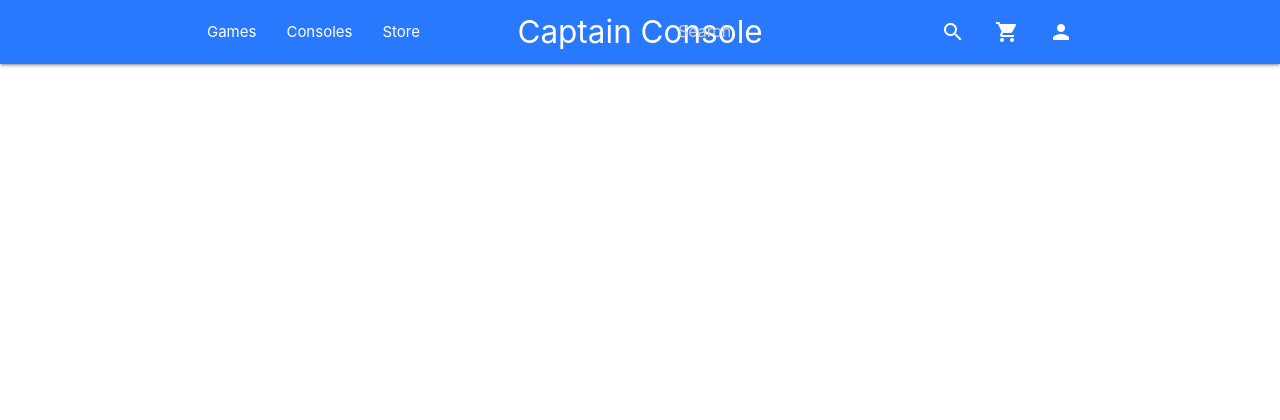
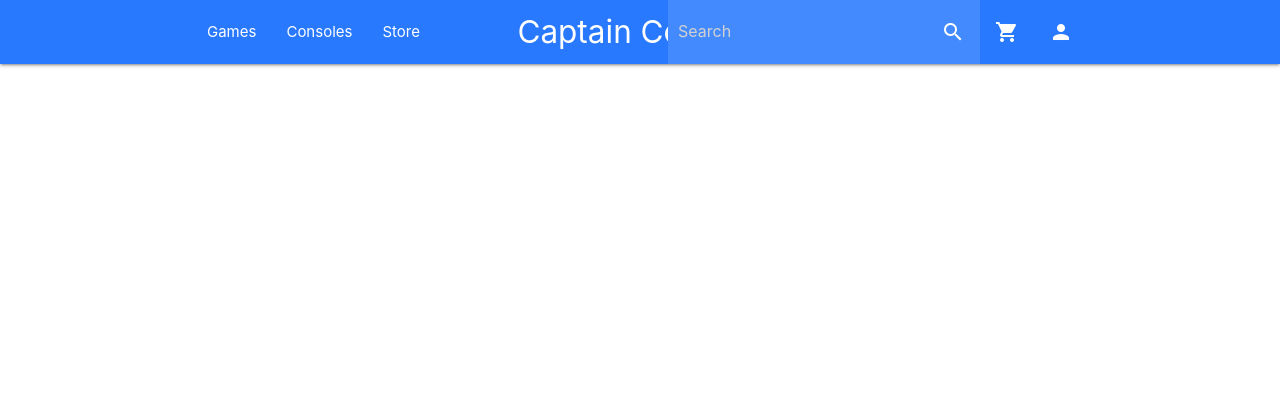
Before and after one commit to AlexanderFL/captain-console-h23, a Django app: page /store/ in a window 1280 px wide. Shown: the top 420 px of the page. Run offline with Django 3.2, Linux system fonts and the light colour scheme; data that the repository does not hold is empty.

Commit message:
Search bar style change

```diff
--- a/Captain_console/static/css/main.css
+++ b/Captain_console/static/css/main.css
@@ -26,3 +26,7 @@ nav div div ul li .input-field input[type=text]:focus {
     border-bottom: 1px solid #ffffff !important;
     box-shadow: 0 1px 0 0 #ffffff !important;
 }
+
+nav div div ul li .input-field input{
+    padding-left: 10px !important;
+}
--- a/Captain_console/templates/navigation.html
+++ b/Captain_console/templates/navigation.html
@@ -11,11 +11,11 @@
             </ul>
             <ul id="nav-mobile" class="right hide-on-med-and-down">
                 <li>
-                    <div class="input-field col s6 white-text">
+                    <div class="input-field col s6 white-text blue accent-2">
                         <input placeholder="Search" id="first_name" type="text" class="white-text">
                     </div>
                 </li>
-                <li><a href="#"><i class="material-icons">search</i></a></li>
+                <li class="blue accent-2"><a href="#"><i class="material-icons">search</i></a></li>
                 <li><a href="{% url "checkout_index" %}"><i class="material-icons">shopping_cart</i></a></li>
                 <li><a href="{% url "login_index" %}"><i class="material-icons">person</i></a></li>
             </ul>
```
